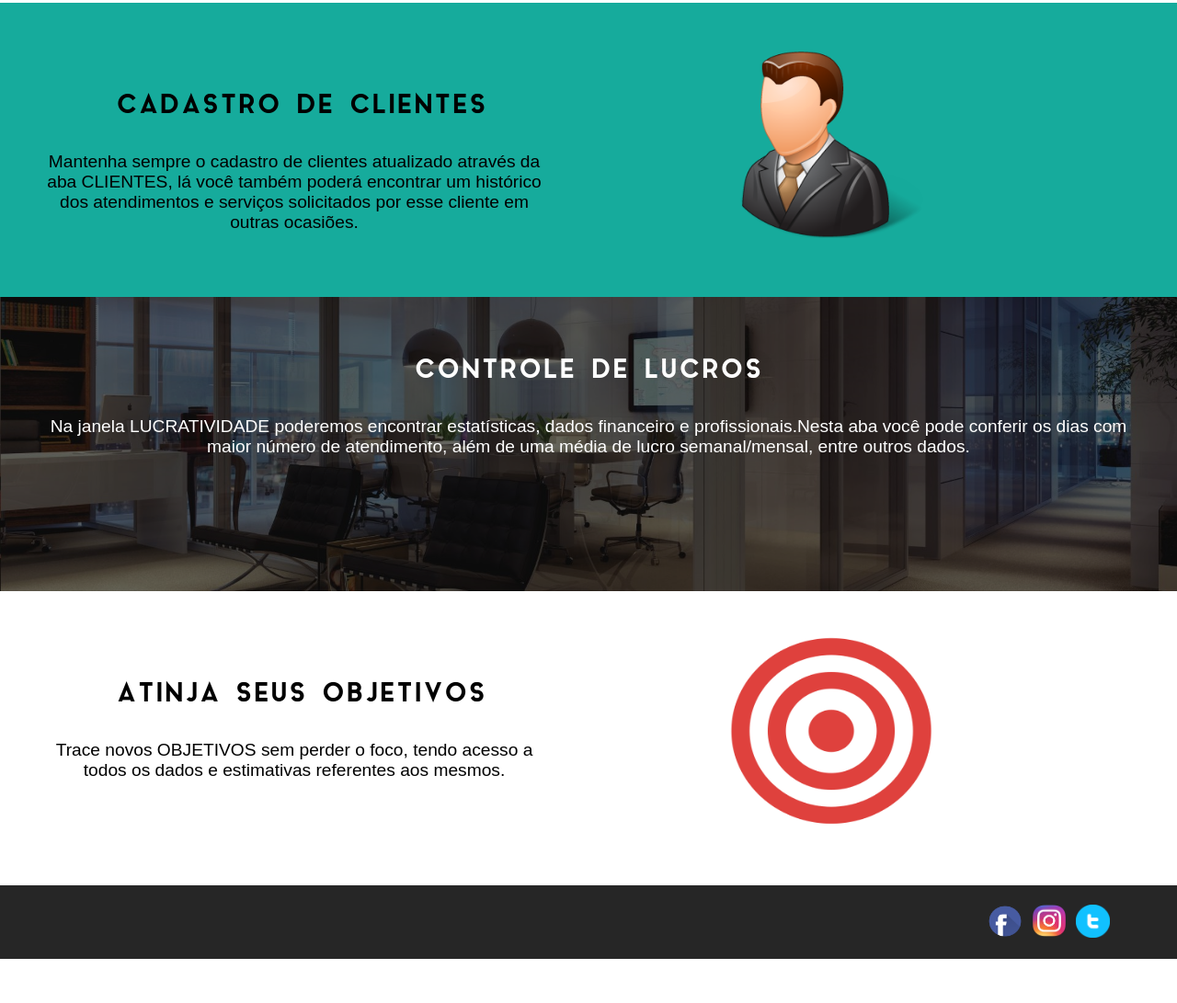
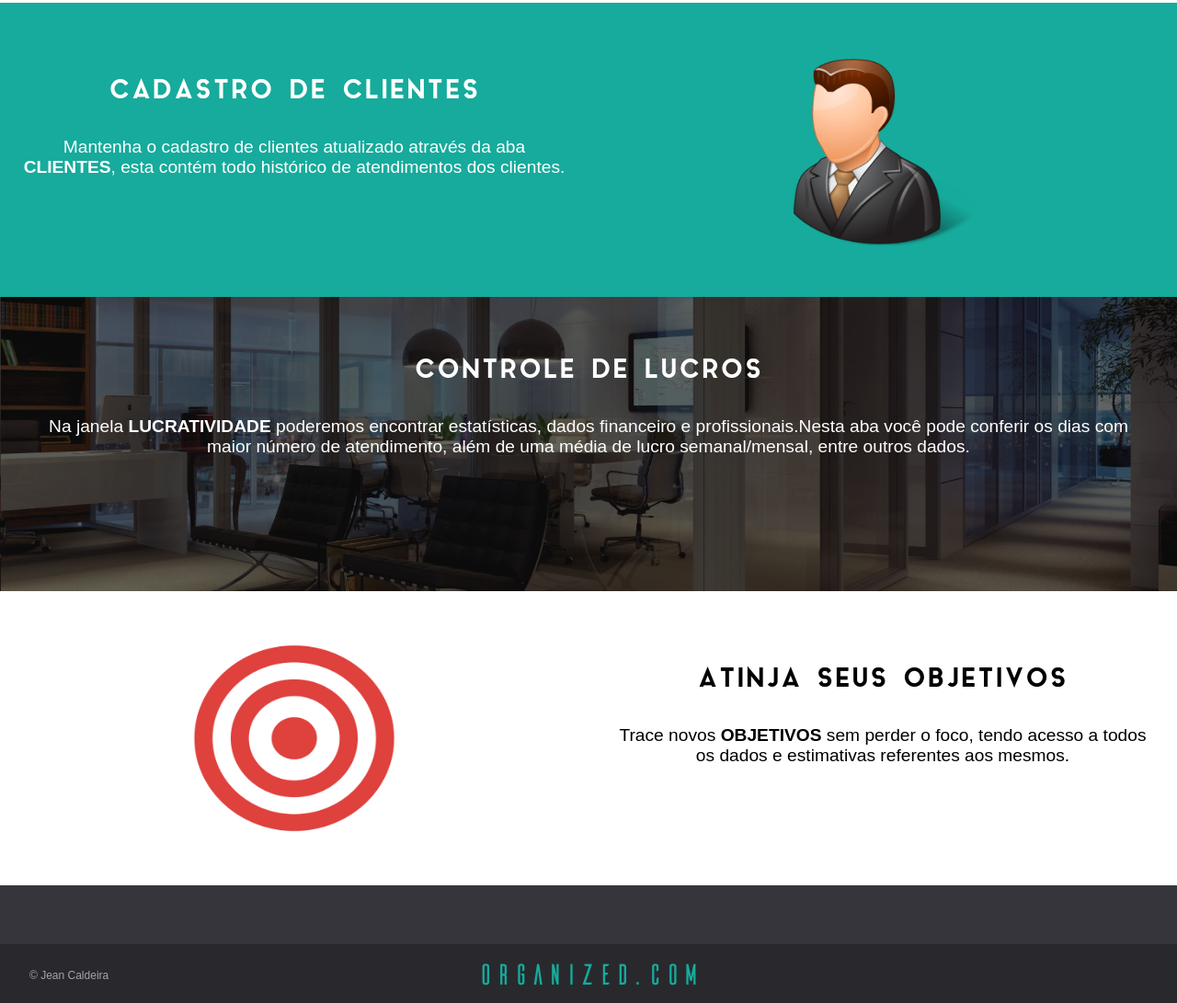
Before and after one commit to jeancaldeira97/tcc, a plain HTML site: page home.html in a window 1280 px wide. Shown: the part 877-1968 px from the top of the page at 92% size. Before the commit the page ends 1920 px from the top, so only its background shows below. Drawn offline with Linux system fonts and the light colour scheme.

Commit message:
bem modifications

```diff
--- a/css/home.css
+++ b/css/home.css
@@ -6,7 +6,7 @@ body {
 	color:white;
 }
 
-#menu{
+.navmenu{
 	width: 100%;
 	height: 5rem;
 	background-color: rgba(0,0,0,.85);
@@ -14,16 +14,27 @@ body {
 	position: relative;
 }
 
-#menu h1{
+.navmenu_logotext{
 	font-size: 2.5rem;
-	color:rgb(22,171,156);
-	font-family: 'aileronsregular';
 	padding-top: 1.3rem;
 	position: relative;
 }
 
+/*-- Logo.css --*/
+.logotext--style{
+	color:rgb(22,171,156);
+	font-family: 'aileronsregular';
+}
 
-#conteudo{
+/*-- Layer.css --*/
+.layer--default{
+	width: 100%;
+	height: 100%;
+	background-color: rgba(0,0,0,.6);
+	text-align: center;
+}
+
+.header{
 	position: relative;
 	width: 100%;
 	height: 30rem;
@@ -32,74 +43,17 @@ body {
     background-size: cover;
 }
 
-.section{
-	position: relative;
-	width: 100%;
-	height: 20rem;
-	color: black;
-}
-
-#cadastro{
-	background-color: blue;
-}
-
-
-.layer h1{
-	color:rgb(22,171,156);
-	font-family: 'aileronsregular';
+.header_layer_title{
 	font-size: 3.5rem;
 	padding-top: 7rem;
 }
 
-.layer p{
+.header_layer_paragraph{
 	font-size: 1.5rem;
 	margin-top: 2.5rem;
 }
-.section div{
-	position: relative;
-	float: left;
-	text-align: center;
-	height: 20rem;
-	width: 50%;
-}
 
-.image-left{
-	width: 14rem;
-	height: 13rem;
-	margin-top: 3rem;
-	margin-left: 7rem;
-}
-
-.image-right{
-	width: 14rem;
-	height: 13rem;
-	margin-top: 3rem;
-	margin-right: 7rem;
-}
-.section div h2{
-	letter-spacing: 0.15rem;
-	font-weight: bold;
-	font-size: 1.7rem;
-	font-family: 'aqua_grotesqueregular';
-	margin: 6rem 2rem 0 3rem;
-}
-
-.section div p{
-	font-size: 1.2rem;
-	margin: 2rem 3rem 0 3rem;
-}
-
-#section span{
-	font-weight: bold;
-}
-
-.green{
-	background-color: rgb(22,171,156);
-}
-
-
-
-.button {
+.header_layer_button {
   display: inline-block;
   border-radius: 0.25rem;
   background-color: rgb(22,171,156);
@@ -114,14 +68,14 @@ body {
   margin-top:3rem;
 }
 
-.button span {
+.header_layer_button span {
   cursor: pointer;
   display: inline-block;
   position: relative;
   transition: 0.5s;
 }
 
-.button span:after {
+.header_layer_button span:after {
   content: '\00bb';
   position: absolute;
   opacity: 0;
@@ -130,57 +84,79 @@ body {
   transition: 0.5s;
 }
 
-.button:hover span {
+.header_layer_button:hover span {
   padding-right: 1.56rem;
 }
 
-.button:hover span:after {
+.header_layer_button:hover span:after {
   opacity: 1;
   right: 0;
 }
 
-.down {
+/*-- Arrow.css --*/
+.arrow--style {
 	 border: solid white;
     border-width: 0 0.2rem 0.2rem 0;
     display: inline-block;
     padding: 0.8rem;
-    margin-top: 1.7rem;
+    margin-top: 2.5rem;
     transform: rotate(45deg);
     -webkit-transform: rotate(45deg);
     cursor: pointer;
     transition:0.4s;
 }
 
-.down:hover {
+
+.arrow--style:hover {
 	padding: 0.93rem;
 	transition: 0.4s;
 }
 
 
-#footer{
-	height: 5rem;
-	width: 100%;
-	background-color: rgba(0,0,0,.85);
-}
 
-.black{
+
+/*-- Body.css--*/
+.section{
 	position: relative;
 	width: 100%;
 	height: 20rem;
-	color: white;
-	background: url("../images/back2.jpg");
-    background-repeat: no-repeat;
-    background-size: cover;
 }
 
-.layer{
-	width: 100%;
-	height: 100%;
-	background-color: rgba(0,0,0,.6);
+
+.section_div{
+	position: relative;
+	float: left;
 	text-align: center;
+	height: 20rem;
+	width: 50%;
 }
 
-.black .layer h2{
+.section_div_image{
+	width: 14rem;
+	height: 13rem;
+	padding-top: 3.5rem;
+	padding-left: 4rem;
+	padding-right: 4rem;
+}
+
+.section_div_title{
+	letter-spacing: 0.15rem;
+	font-weight: bold;
+	font-size: 1.7rem;
+	font-family: 'aqua_grotesqueregular';
+	margin-top:5rem;
+}
+
+.section_div_paragraph{
+	font-size: 1.2rem;
+	margin: 2rem 1.5rem 0 1.5rem;
+}
+
+.paragraph--span{
+	font-weight: bold;
+}
+
+.section_layer_title{
 	letter-spacing: 0.15rem;
 	font-weight: bold;
 	font-size: 1.7rem;
@@ -188,30 +164,60 @@ body {
 	padding-top: 4rem;
 }
 
-.black .layer p{
+.section_layer_paragraph{
 	font-size: 1.2rem;
 	margin: 2rem 2rem 0 2rem;
 }
 
-
-#network{
-	width: 13rem;
-	height: 2.5rem;
-	margin-top: 1.3rem;
-	margin-right: 0.5rem;
-	position: relative;
-	float: right
+/*--Section.css--*/
+.section--green{
+	background-color: rgb(22,171,156);
 }
 
-.social-icon{
-	width: 18%;
-	height: 90%;
-	margin-left: 5%;
-	position: relative;
-	float: left;
+.section--white{
+	background-color: white;
+	color: black;
 }
 
-.image-icon{
+.section--transparent{
+	color: white;
+	background: url("../images/back2.jpg");
+    background-repeat: no-repeat;
+    background-size: cover;
+}
+
+
+
+/*--Footer.css--*/
+
+.footer{
+	height: 8rem;
 	width: 100%;
-	height: 100%;
 }
+
+.footer_contacts{
+	width: 100%;
+	height: 4rem;
+	background-color: rgb(53,53,59);
+}
+
+.footer_end{
+	height: 4rem;
+	width: 100%;
+	background-color: rgb(41,41,45);
+	text-align: center;
+}
+
+.footer_end_copy{
+	color: rgb(163,163,169);
+	position: absolute;
+	margin-left: 2rem;
+	padding-top: 1.7rem;
+}
+
+.footer_end_logotext{
+	font-size: 2rem;
+	padding-top: 1.1rem;
+	position: relative;
+	float: center;
+}
--- a/home.html
+++ b/home.html
@@ -9,56 +9,61 @@
 
 	<body>
 
-		<nav id="menu">
-			<h1>Organized.com</h1>
+		<nav class="navmenu">
+			<h1 class="navmenu_logotext logotext--style">Organized.com</h1>
 		</nav>
 
-		<header id="conteudo" class="parallax">
-				<div class="layer">
-					<h1>Organized.com</h1>
-					<p>Gerencie seu estabelecimento através deste sistema</p>
-					<button class="button"><span>Cadastre-se agora</span></button>
-					<p><a href="#agendamento"><i class="down"></i></a></p>
+		<header class="header parallax">
+				<div class="header_layer layer--default">
+					<h1 class="header_layer_title logotext--style">Organized.com</h1>
+					<p class="header_layer_paragraph">Gerencie seu estabelecimento através deste sistema</p>
+					<button class="header_layer_button"><span>Cadastre-se agora</span></button>
+					<p class="header_layer_paragraph"><i class="arrow--style"></i></p>
 				</div>
 		</header>
 
-		<section class="section" id="agendamento">
-			<div><img class="image-left" src="images/relogio.png"></div>
-			<div>
-				<h2>AGENDE OS ATENDIMENTOS</h2>
-				<p>Na aba <span>HORÁRIOS</span> você pode organizar seus atendimentos, podendo otimizar sua planilha
+		<section class="section section--white">
+			<div class="section_div"><img class="section_div_image" src="images/relogio.png"></div>
+			<div class="section_div">
+				<h2 class="section_div_title">AGENDE OS ATENDIMENTOS</h2>
+				<p class="section_div_paragraph">Na aba <span class="paragraph--span">HORÁRIOS</span> você pode organizar seus atendimentos, podendo otimizar sua planilha
 				 de acordo com o seu perfil e metódo de trabalho.
 				 </p>
 			</div>
 		</section>
-		<section class="section green">
-			<div>
-				<h2>CADASTRO DE CLIENTES</h2>
-				<p>Mantenha sempre o cadastro de clientes atualizado através da aba <span>CLIENTES</span>, lá você também poderá encontrar um histórico dos atendimentos e serviços solicitados por esse cliente em outras ocasiões.
+
+		<section class="section section--green">
+			<div class="section_div">
+				<h2 class="section_div_title">CADASTRO DE CLIENTES</h2>
+				<p class="section_div_paragraph">Mantenha o cadastro de clientes atualizado através da aba <span class="paragraph--span">CLIENTES</span>, esta contém todo histórico de atendimentos dos clientes.
 				 </p>
 			</div>
-			<div><img class="image-right" src="images/cliente.png"></div>
+			<div class="section_div"><img class="section_div_image" src="images/cliente.png"></div>
 		</section>
-		<section class="black parallax">
-			<div class="layer">
-				<h2>CONTROLE DE LUCROS</h2>
-				<p>Na janela <span>LUCRATIVIDADE</span> poderemos encontrar estatísticas, dados financeiro e profissionais.Nesta aba você pode conferir os dias com maior número de atendimento, além de uma média de lucro semanal/mensal, entre outros dados.</p>
+
+		<section class="section section--transparent parallax">
+			<div class="section_layer layer--default">
+				<h2 class="section_layer_title">CONTROLE DE LUCROS</h2>
+				<p class="section_layer_paragraph">Na janela <span class="paragraph--span">LUCRATIVIDADE</span> poderemos encontrar estatísticas, dados financeiro e profissionais.Nesta aba você pode conferir os dias com maior número de atendimento, além de uma média de lucro semanal/mensal, entre outros dados.</p>
 			</div>
 		</section>
-		<section class="section" id="agendamento">
-			<div>
-				<h2>ATINJA SEUS OBJETIVOS</h2>
-				<p>Trace novos <span>OBJETIVOS</span> sem perder o foco, tendo acesso a todos os dados e estimativas referentes aos mesmos.
+
+		<section class="section section--white">
+			<div class="section_div"><img class="section_div_image" src="images/goals.png"></div>
+			<div class="section_div">
+				<h2 class="section_div_title">ATINJA SEUS OBJETIVOS</h2>
+				<p class="section_div_paragraph">Trace novos <span class="paragraph--span">OBJETIVOS</span> sem perder o foco, tendo acesso a todos os dados e estimativas referentes aos mesmos.
 				 </p>
 			</div>
-			<div><img class="image-right" src="images/goals.png"></div>
 		</section>
-		<footer id="footer">
-			<ul id="network">
-				<li class="social-icon face"><img class="image-icon" src="images/facebook.jpg"></li>
-				<li class="social-icon insta"><img class="image-icon" src="images/insta.png"></li>
-				<li class="social-icon twitt"><img class="image-icon" src="images/twitter.png"></li>
-			</ul>
+
+		<footer class="footer">
+			<div class="footer_contacts">
+			</div>
+			<div class="footer_end">
+				<h4 class="footer_end_copy">&copy; Jean Caldeira</h4>
+				<h1 class="footer_end_logotext logotext--style">Organized.com</h1>
+			</div>
 		</footer>
 	<script src="js/home.js"></script>
 	</body>
```
